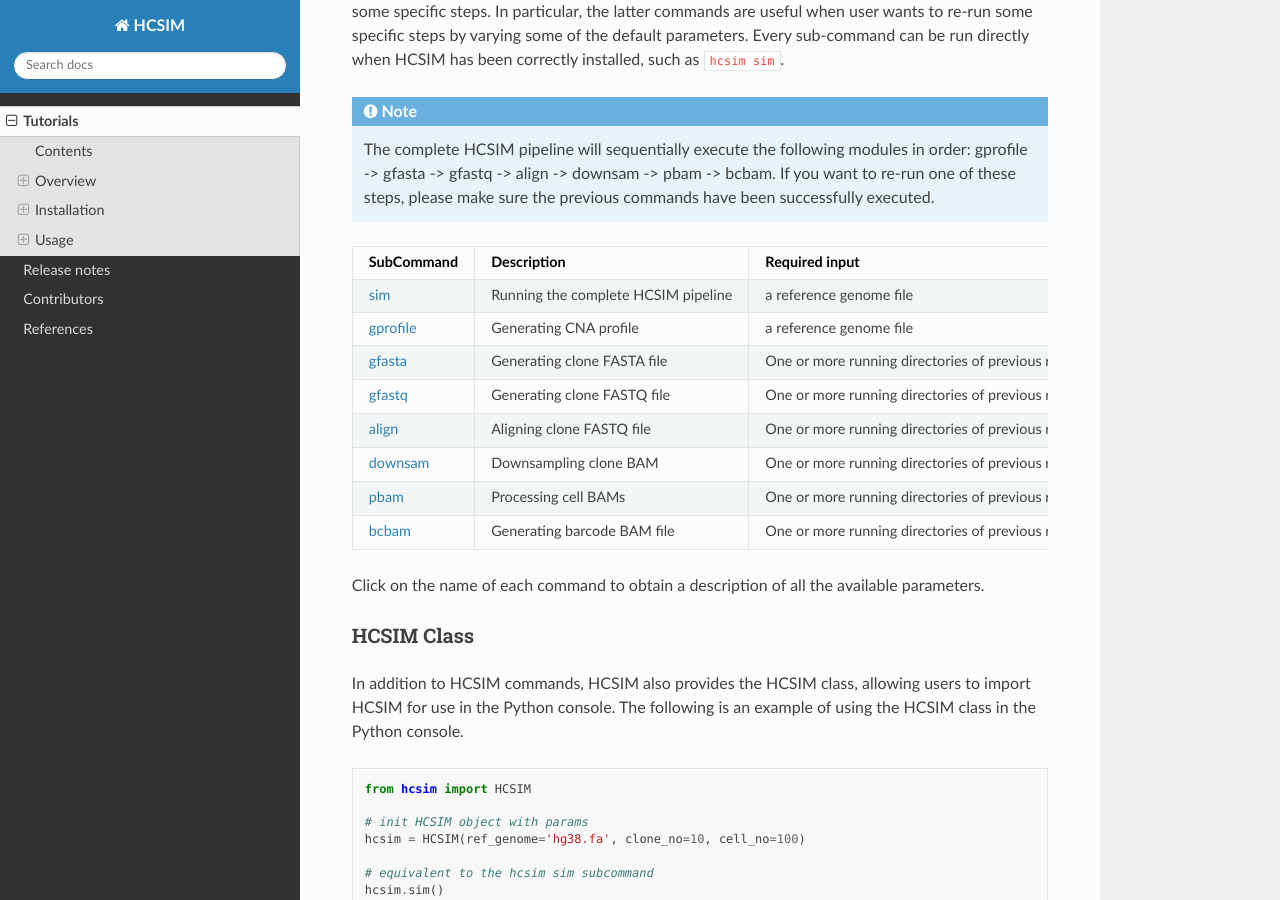
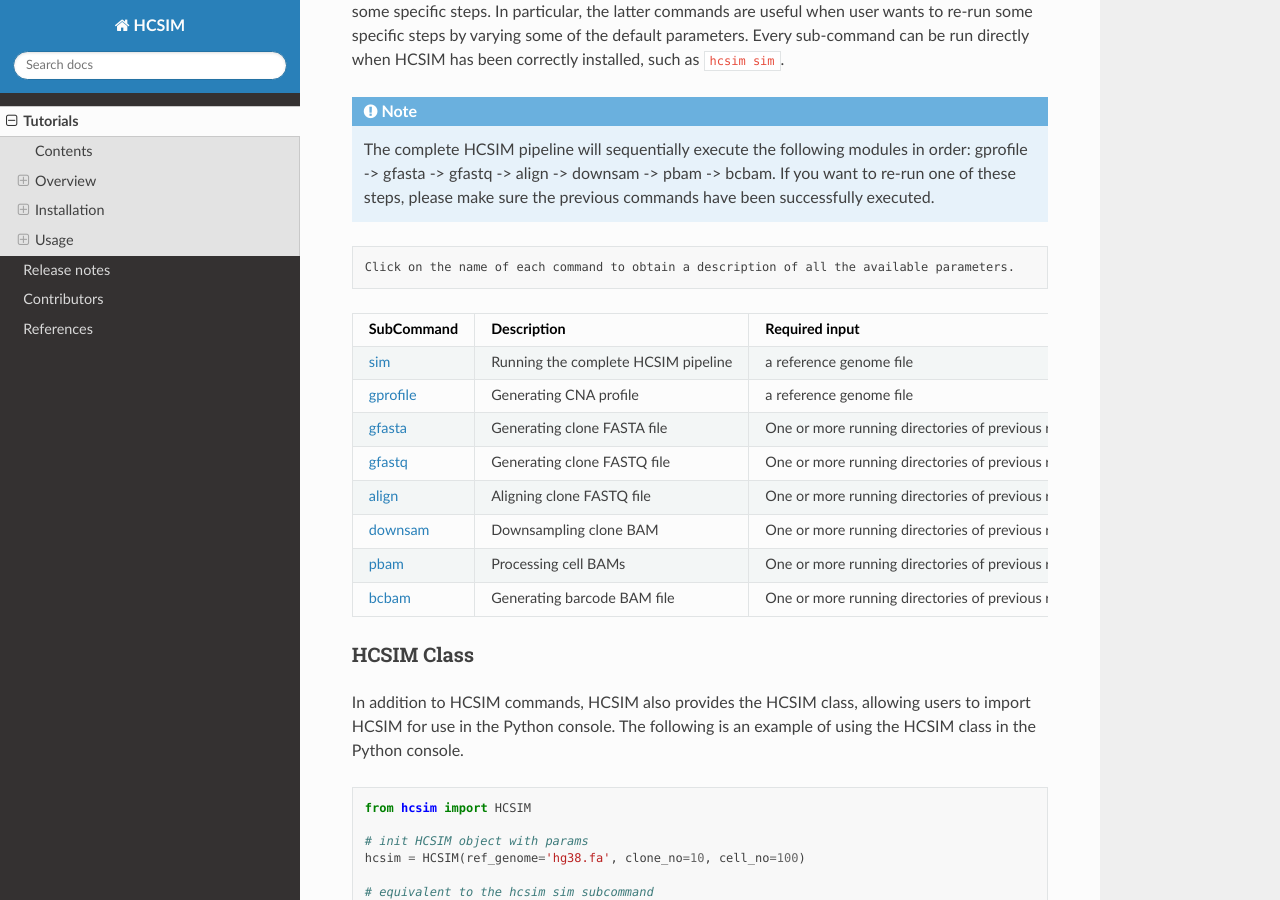
Before and after one commit to xikanfeng2/HCSIM, a Sphinx documentation site: the page built from docs/tutorials.md, in a window 1280 px wide and 900 px high, scrolled down 4039 px. Built offline with Sphinx 7.4.7 and the Read the Docs theme 3.1.0, drawn with Linux system fonts in a browser that asks for light colours.

Commit message:
update doc

````diff
--- a/docs/tutorials.md
+++ b/docs/tutorials.md
@@ -146,6 +146,10 @@ HCSIM offers different sub commands to run either the entire pipeline with all t
 The complete HCSIM pipeline will sequentially execute the following modules in order: gprofile -> gfasta -> gfastq -> align -> downsam -> pbam -> bcbam. If you want to re-run one of these steps, please make sure the previous commands have been successfully executed.
 ```
 
+```note
+Click on the name of each command to obtain a description of all the available parameters.
+```
+
 | SubCommand | Description | Required input |
 |--------------|-------------|----------------|
 | [sim](man/hcsim-sim.md) | Running the complete HCSIM pipeline | a reference genome file |
````
Also changed, not shown: other parts of docs/tutorials.md (+0 -3 lines).
